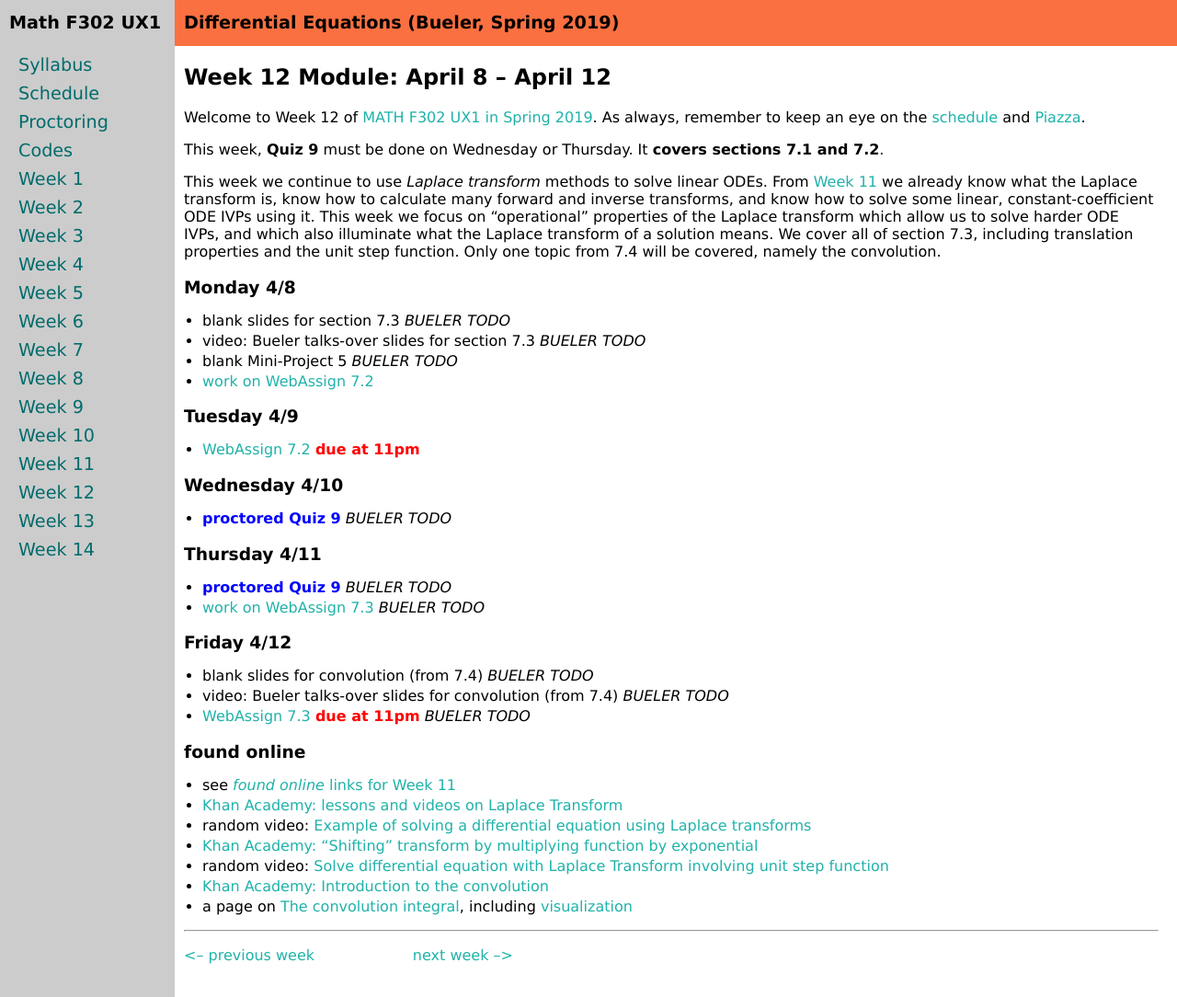
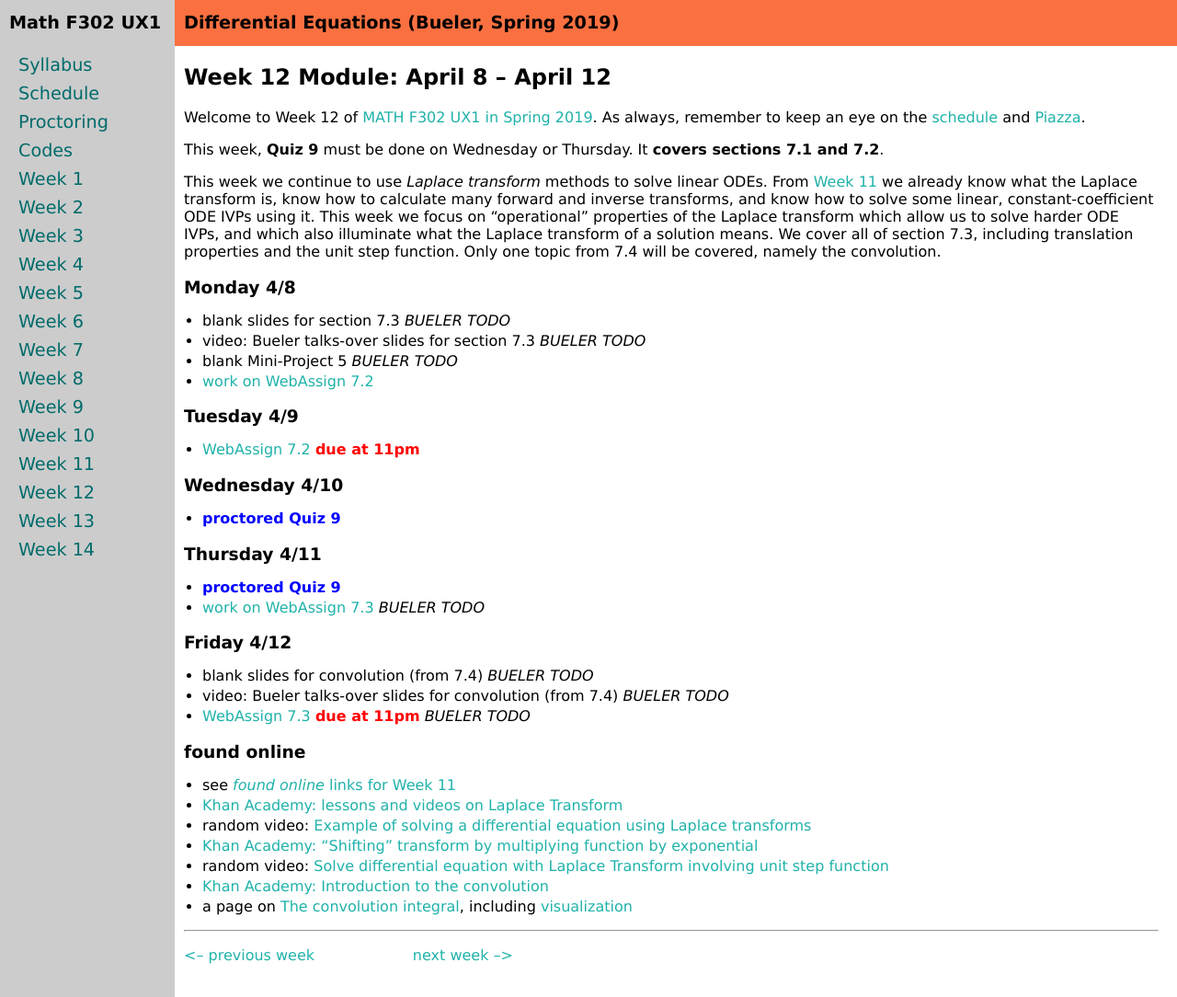
Before and after one commit to bueler/math302, a Jekyll site: the page built from week12.md, in a window 1280 px wide and 1084 px high. Shown: the whole window at 92% size. Built offline with Jekyll 4.4.1, drawn with Linux system fonts in a browser that asks for light colours.

Commit message:
I created Q9

```diff
--- a/week12.md
+++ b/week12.md
@@ -21,10 +21,10 @@ This week we continue to use _Laplace transform_ methods to solve linear ODEs.
 * [WebAssign 7.2](https://www.webassign.net/) <span style="color:red">**due at 11pm**</span>
 
 ### Wednesday 4/10
-* <span style="color:blue">**proctored Quiz 9**</span> _BUELER TODO_
+* <span style="color:blue">**proctored Quiz 9**</span>
 
 ### Thursday 4/11
-* <span style="color:blue">**proctored Quiz 9**</span> _BUELER TODO_
+* <span style="color:blue">**proctored Quiz 9**</span>
 * [work on WebAssign 7.3](https://www.webassign.net/) _BUELER TODO_
 
 ### Friday 4/12
```
